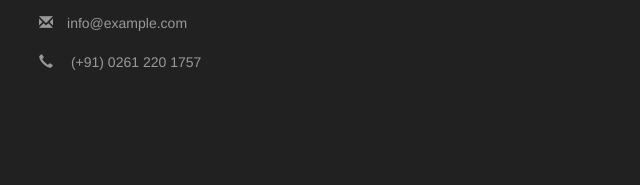
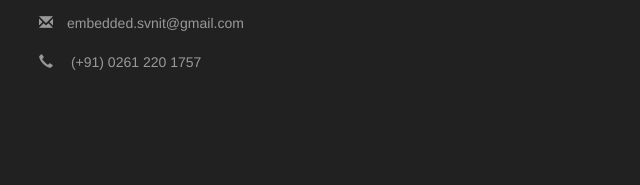
Before and after one commit to embedded-SVNIT/embedded-SVNIT.github.io, a plain HTML site: page Kits.html in a window 1280 px wide. Shown: the part 1538-1723 px from the top of the page, 412-1052 px from the left. Drawn offline with Linux system fonts and the light colour scheme.

Commit message:
Update Kits.html

```diff
--- a/Kits.html
+++ b/Kits.html
@@ -279,7 +279,7 @@ function hideURLbar(){ window.scrollTo(0,1); } </script>
 				<h4>Address</h4>
 				<ul>
 					<li><span class="glyphicon glyphicon-home" aria-hidden="true"></span>EC307N, Electronics Engineering Department, SVNIT Surat, INDIA - 395007</li>
-					<li><span class="glyphicon glyphicon-envelope" aria-hidden="true"></span><a href="mailto:info@example.com">info@example.com</a></li>
+					<li><span class="glyphicon glyphicon-envelope" aria-hidden="true"></span><a href="mailto:embedded.svnit@gmail.com">embedded.svnit@gmail.com</a></li>
 					<li><span class="glyphicon glyphicon-earphone" aria-hidden="true"></span> (+91) 0261 220 1757</li>
 				</ul>
 			</div>
```
